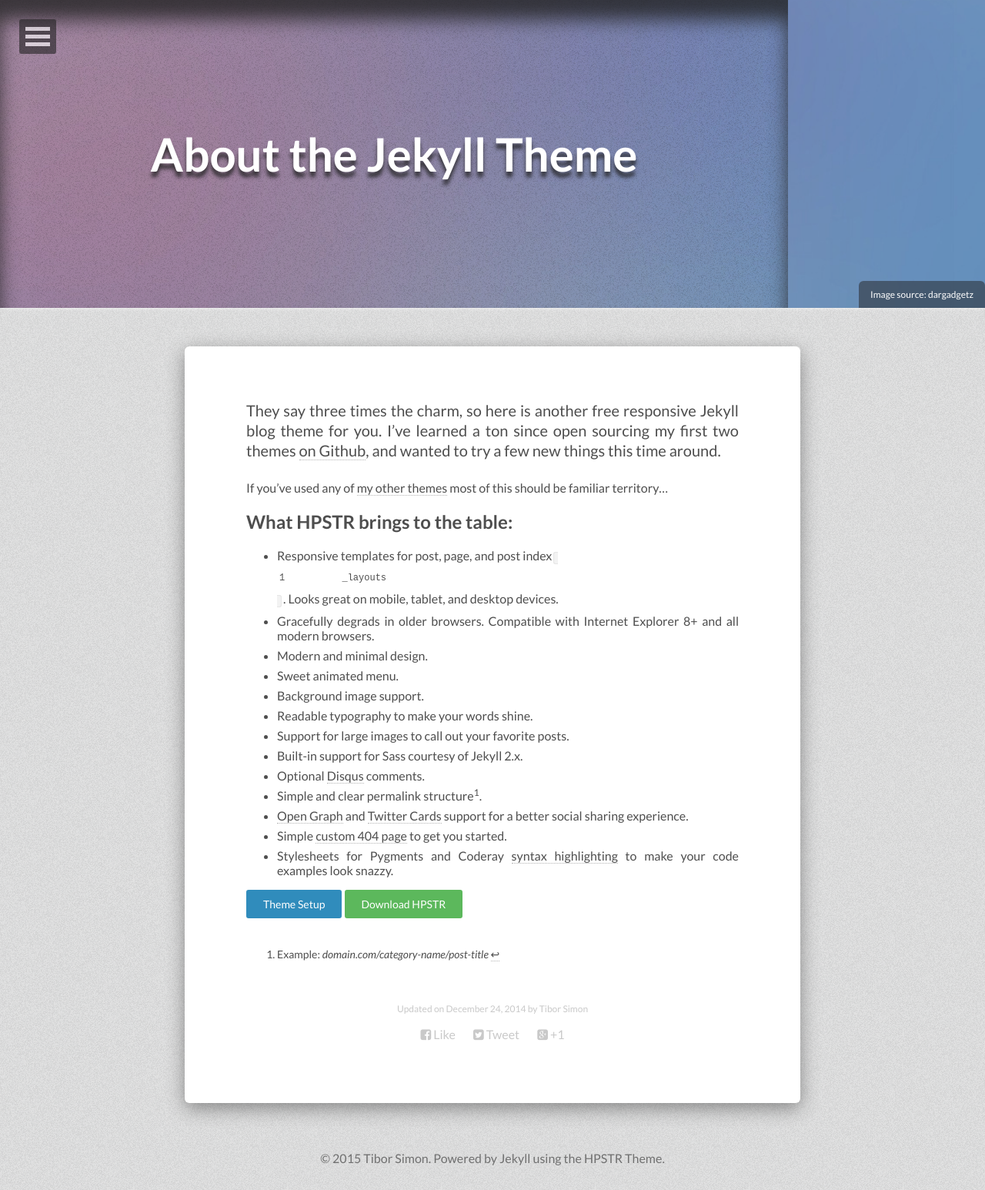
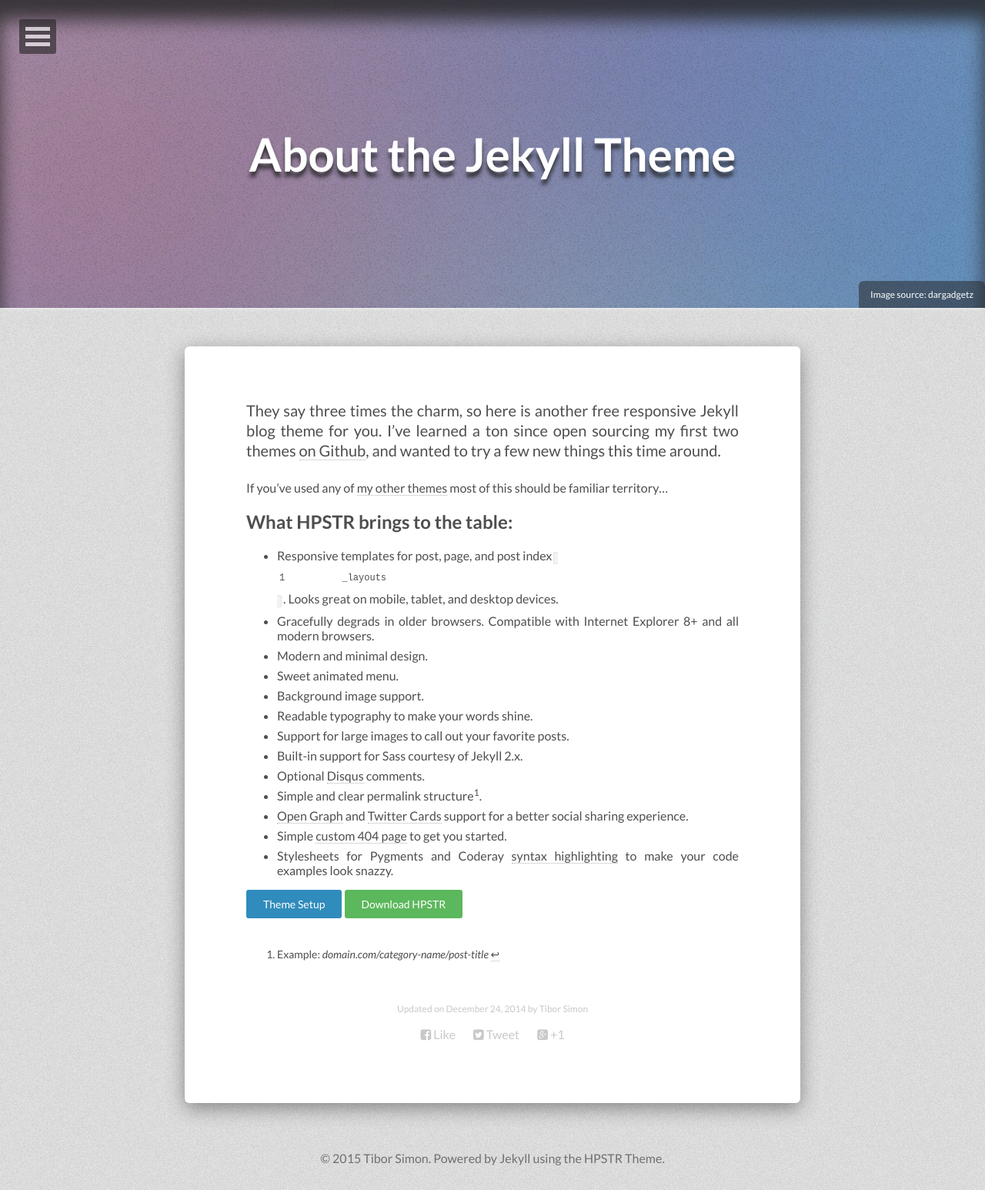
Before and after one commit to tiborsimon/tiborsimon.github.io, a Jekyll site: the page built from about/index.md, in a window 1280 px wide. Shown: the whole page at 77% size. Built offline with Jekyll 4.4.1, drawn with Linux system fonts in a browser that asks for light colours; nearby versions of some CDN libraries.

Commit message:
Resolving collision with the main page css

```diff
--- a/_sass/_page.scss
+++ b/_sass/_page.scss
@@ -39,6 +39,13 @@
     overflow: hidden;
     position: relative;
 }
+
+.feature .header-title {
+    text-align: center;
+    margin: 30px 0 0;
+    max-width: 100%;
+}
+
 .header-title {
     text-align: center;
     margin: 30px auto 0;
```
